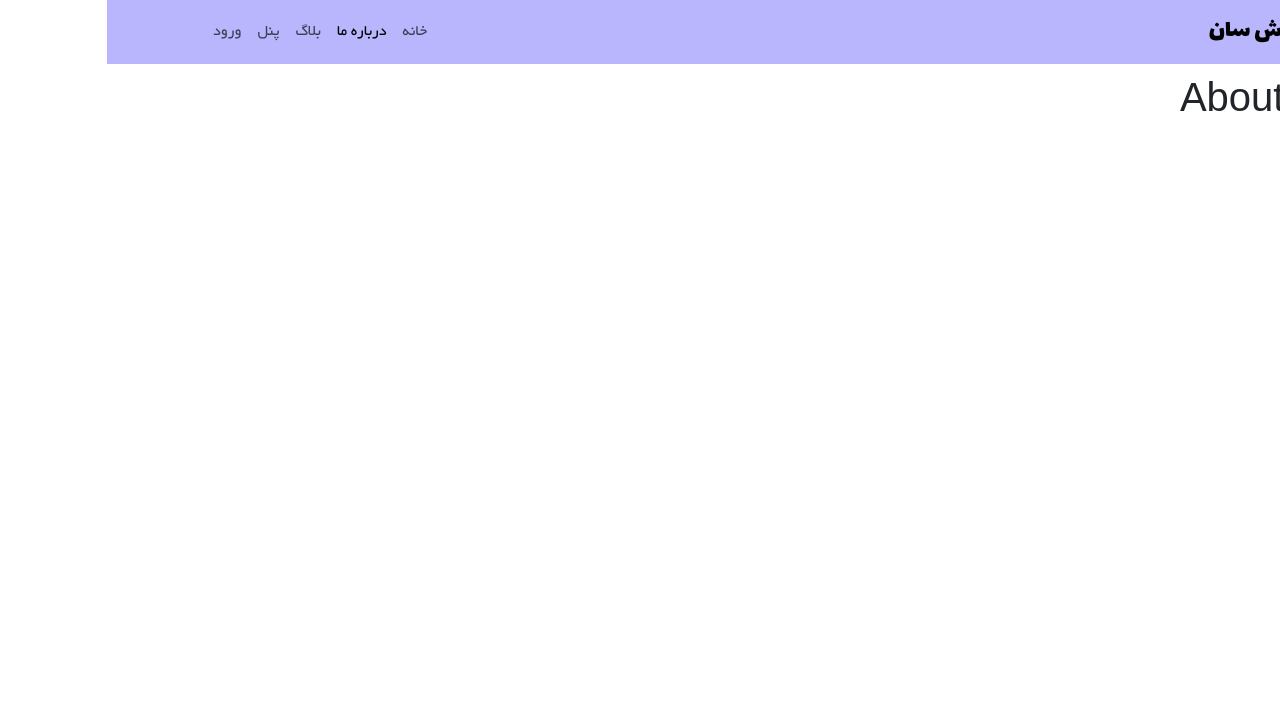
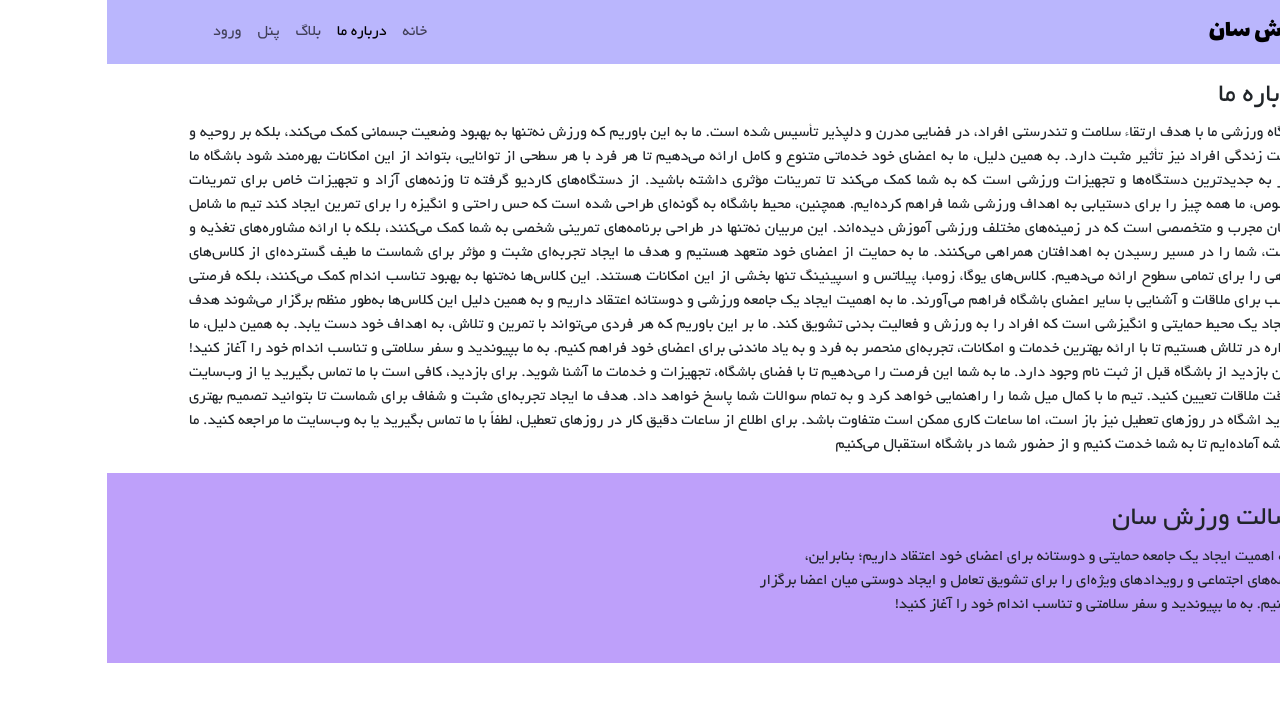
Before and after one commit to sarahdti/SPA_react, a React (Vite) app: page /about in a window 1280 px wide. Shown: the top 702 px of the page. Built offline with nearby package versions, Linux system fonts and the light colour scheme.

Commit message:
add about

```diff
--- a/src/assets/pages/about/About.jsx
+++ b/src/assets/pages/about/About.jsx
@@ -1,10 +1,24 @@
+import { Container } from "react-bootstrap";
 import MyNavbar from "../../components/navbar/Navbar";
+import Footer from "../../components/footer/Footer";
 
 function About(){
     return(
         <>
         <MyNavbar/>
-        <h1>About Page</h1>
+        <Container>
+            <h3>درباره ما</h3>
+            <p style={{textAlign:'justify'}}>
+            باشگاه ورزشی ما با هدف ارتقاء سلامت و تندرستی افراد، در فضایی مدرن و دلپذیر تأسیس شده است. ما به این باوریم که ورزش نه‌تنها به بهبود وضعیت جسمانی کمک می‌کند، بلکه بر روحیه و کیفیت زندگی افراد نیز تأثیر مثبت دارد. به همین دلیل، ما به اعضای خود خدماتی متنوع و کامل ارائه می‌دهیم تا هر فرد با هر سطحی از توانایی، بتواند از این امکانات بهره‌مند شود
+            باشگاه ما مجهز به جدیدترین دستگاه‌ها و تجهیزات ورزشی است که به شما کمک می‌کند تا تمرینات مؤثری داشته باشید. از دستگاه‌های کاردیو گرفته تا وزنه‌های آزاد و تجهیزات خاص برای تمرینات مخصوص، ما همه چیز را برای دستیابی به اهداف ورزشی شما فراهم کرده‌ایم. همچنین، محیط باشگاه به گونه‌ای طراحی شده است که حس راحتی و انگیزه را برای تمرین ایجاد کند
+            تیم ما شامل مربیان مجرب و متخصصی است که در زمینه‌های مختلف ورزشی آموزش دیده‌اند. این مربیان نه‌تنها در طراحی برنامه‌های تمرینی شخصی به شما کمک می‌کنند، بلکه با ارائه مشاوره‌های تغذیه و سلامت، شما را در مسیر رسیدن به اهدافتان همراهی می‌کنند. ما به حمایت از اعضای خود متعهد هستیم و هدف ما ایجاد تجربه‌ای مثبت و مؤثر برای شماست
+            ما طیف گسترده‌ای از کلاس‌های گروهی را برای تمامی سطوح ارائه می‌دهیم. کلاس‌های یوگا، زومبا، پیلاتس و اسپینینگ تنها بخشی از این امکانات هستند. این کلاس‌ها نه‌تنها به بهبود تناسب اندام کمک می‌کنند، بلکه فرصتی مناسب برای ملاقات و آشنایی با سایر اعضای باشگاه فراهم می‌آورند. ما به اهمیت ایجاد یک جامعه ورزشی و دوستانه اعتقاد داریم و به همین دلیل این کلاس‌ها به‌طور منظم برگزار می‌شوند
+            هدف ما ایجاد یک محیط حمایتی و انگیزشی است که افراد را به ورزش و فعالیت بدنی تشویق کند. ما بر این باوریم که هر فردی می‌تواند با تمرین و تلاش، به اهداف خود دست یابد. به همین دلیل، ما همواره در تلاش هستیم تا با ارائه بهترین خدمات و امکانات، تجربه‌ای منحصر به فرد و به یاد ماندنی برای اعضای خود فراهم کنیم. به ما بپیوندید و سفر سلامتی و تناسب اندام خود را آغاز کنید!
+            امکان بازدید از باشگاه قبل از ثبت نام وجود دارد. ما به شما این فرصت را می‌دهیم تا با فضای باشگاه، تجهیزات و خدمات ما آشنا شوید. برای بازدید، کافی است با ما تماس بگیرید یا از وب‌سایت ما وقت ملاقات تعیین کنید. تیم ما با کمال میل شما را راهنمایی خواهد کرد و به تمام سوالات شما پاسخ خواهد داد. هدف ما ایجاد تجربه‌ای مثبت و شفاف برای شماست تا بتوانید تصمیم بهتری بگیرید
+            اشگاه در روزهای تعطیل نیز باز است، اما ساعات کاری ممکن است متفاوت باشد. برای اطلاع از ساعات دقیق کار در روزهای تعطیل، لطفاً با ما تماس بگیرید یا به وب‌سایت ما مراجعه کنید. ما همیشه آماده‌ایم تا به شما خدمت کنیم و از حضور شما در باشگاه استقبال می‌کنیم
+            </p>
+        </Container>
+        <Footer/>
         </>
     )
 }
```
